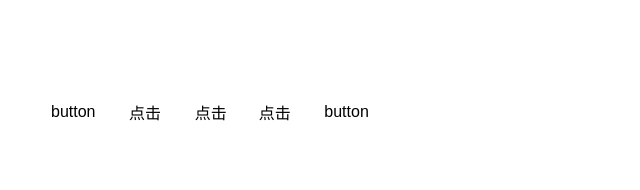
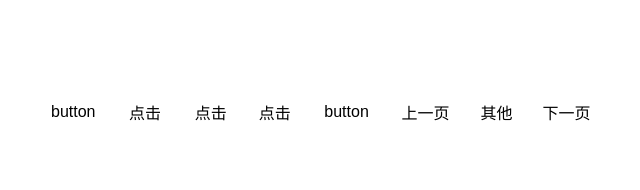
Before and after one commit to zhoutao0521/remake_wheel, a Vue app: page / in a window 1280 px wide. Shown: the top 190 px of the page, without its empty margins (73-713 px from the left). Built offline with nearby package versions, Linux system fonts and the light colour scheme.

Commit message:
feature: button-group

```diff
--- a/src/App.vue
+++ b/src/App.vue
@@ -1,5 +1,5 @@
 <template>
-  <div>
+  <div class="app">
     <g-button></g-button>
     <g-button icon="setting">点击</g-button>
     <g-button icon="setting">点击</g-button>
@@ -10,12 +10,20 @@
               @click=" loading = !loading">
     </g-button>
 
+    <g-button-group>
+      <g-button icon="left">上一页</g-button>
+      <g-button>其他</g-button>
+      <g-button icon="right"
+                iconPosition="right">下一页</g-button>
+    </g-button-group>
+
   </div>
 </template>
 
 <script>
 import Button from "./component/button/Button.vue"
 import Icon from "./component/icon/Icon.vue";
+import ButtonGroup from "./component/button/ButtonGroup.vue";
 export default {
   name: 'App',
   data () {
@@ -25,7 +33,8 @@ export default {
   },
   components: {
     "g-button": Button,
-    "g-icon": Icon
+    "g-icon": Icon,
+    'g-button-group': ButtonGroup
   },
   methods: {
 
@@ -36,7 +45,7 @@ export default {
 <style scoped lang="less">
 @import './assets/css/reset.css';
 @import './assets/css/base.css';
-div {
+.app {
   margin: 100px;
 }
 </style>
--- a/src/component/button/Button.vue
+++ b/src/component/button/Button.vue
@@ -82,6 +82,8 @@ export default {
 }
 
 .g-button:hover {
+  position: relative;
+  z-index: 1;
   border: 1px solid var(--border-color-hover);
 }
 
--- /dev/null
+++ b/src/component/button/ButtonGroup.vue
@@ -0,0 +1,44 @@
+<template>
+  <div class="g-button-group">
+    <slot></slot>
+  </div>
+</template>
+
+<script>
+export default {
+  name: 'ButtonGroup',
+  data () {
+    return {
+
+    };
+  },
+  methods: {
+
+  }
+};
+</script>
+
+<style scoped lang="less">
+.g-button-group {
+  display: inline-flex;
+  vertical-align: middle;
+
+  .g-button {
+    border-radius: 0;
+  }
+
+  & :not(:first-child) {
+    margin-left: -1px;
+  }
+
+  & :first-child {
+    border-top-left-radius: var(--border-radius);
+    border-bottom-left-radius: var(--border-radius);
+  }
+
+  & :last-child {
+    border-top-right-radius: var(--border-radius);
+    border-bottom-right-radius: var(--border-radius);
+  }
+}
+</style>
```
